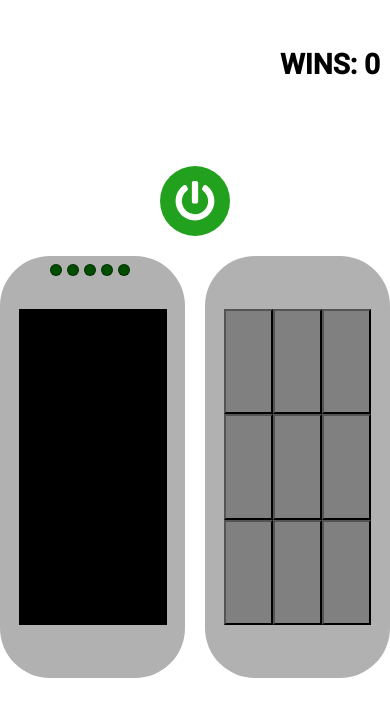
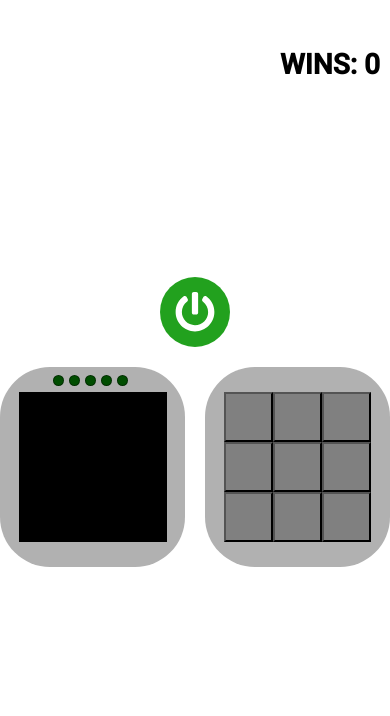
Before and after one commit to NathanChacon/amongUsTask, a React (Create React App) app: page / in a window 390 px wide. Shown: the top 716 px of the page. Built offline with nearby package versions, Linux system fonts and the light colour scheme.

Commit message:
Adjust responsiveness

```diff
--- a/src/components/baseLight/BaseLight.css
+++ b/src/components/baseLight/BaseLight.css
@@ -20,25 +20,17 @@
     }
   }
 
-
-  @media (min-width: 768px) and (max-width: 1024px) and (orientation: landscape) {
-    .circle{
-        width: 15px;
-        height: 15px;
-    }
-  }
-
   @media (min-width: 481px) and (max-width: 767px) {
     .circle{
-        width: 15px;
-        height: 15px;
+        width: 9px;
+        height: 9px;
     }
 
   }
 
   @media (min-width: 320px) and (max-width: 480px) {
     .circle{
-        width: 10px;
-        height: 10px;
+        width: 9px;
+        height: 9px;
     }
   }
--- a/src/components/baseReactorInput/BaseReactorInput.css
+++ b/src/components/baseReactorInput/BaseReactorInput.css
@@ -16,3 +16,17 @@
     grid-template-columns: 0.8fr 0.8fr 0.8fr;
     grid-template-rows: 0.8fr 0.8fr 0.8fr;
 }
+
+@media (min-width: 481px) and (max-width: 767px) {
+    .input-container{
+        width: 200px;
+        height: 200px;
+    }
+}
+
+@media (min-width: 320px) and (max-width: 480px) {
+    .input-container{
+        width: 200px;
+        height: 200px;
+    }
+}
--- a/src/components/baseReactorOutput/BaseReactorOutput.css
+++ b/src/components/baseReactorOutput/BaseReactorOutput.css
@@ -26,3 +26,17 @@
     top: 8px;
     width: 80%;
 }
+
+@media (min-width: 481px) and (max-width: 767px) {
+    .output-container{
+        width: 200px;
+        height: 200px;
+    }
+}
+
+@media (min-width: 320px) and (max-width: 480px) {
+    .output-container{
+        width: 200px;
+        height: 200px;
+    }
+}
```
